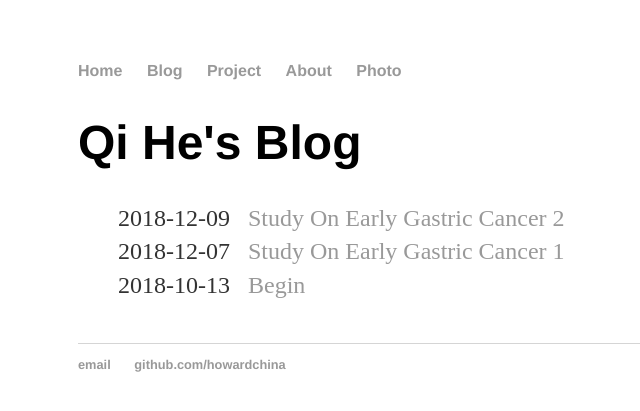
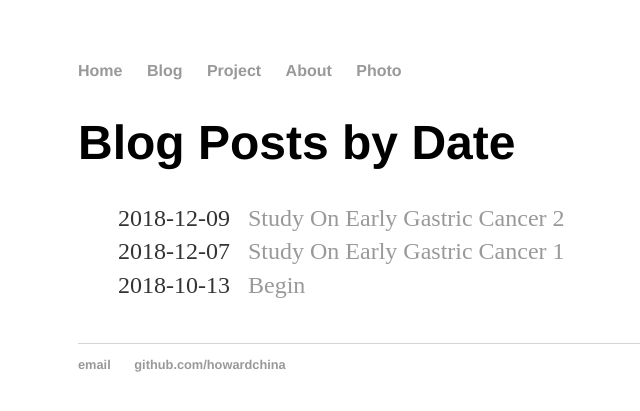
Before and after one commit to howardchina/howardchina.github.io, a Jekyll site: the page built from blog/index.html, in a window 1280 px wide. Shown: the top 411 px of the page, without its empty margins (114-754 px from the left). Built offline with Jekyll 4.4.1, drawn with Linux system fonts in a browser that asks for light colours.

Commit message:
revise blog layouts

```diff
--- a/blog/index.html
+++ b/blog/index.html
@@ -3,7 +3,8 @@ layout: default
 title: Qi He's Blog
 ---
 
-		<h1>{{ page.title }}</h1>
+		<!-- <h1>{{ page.title }}</h1> -->
+		<h1 class='tag'>Blog Posts by Date</h1>
 		<ul class="posts">
 
 		  {% for post in site.posts %}
```
